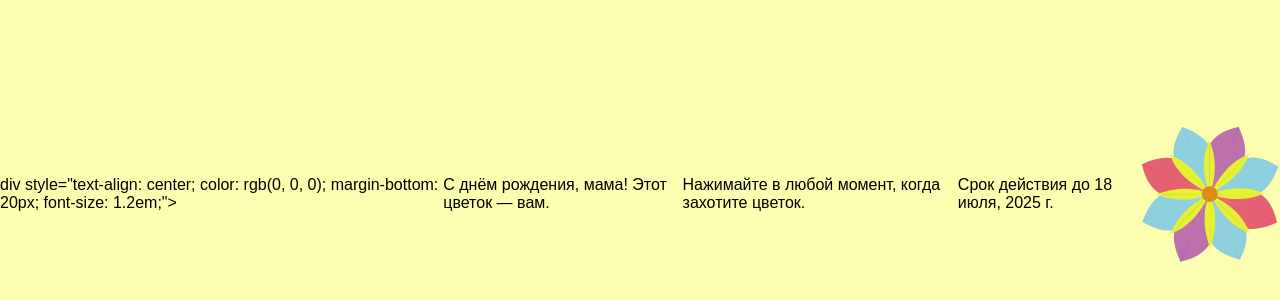
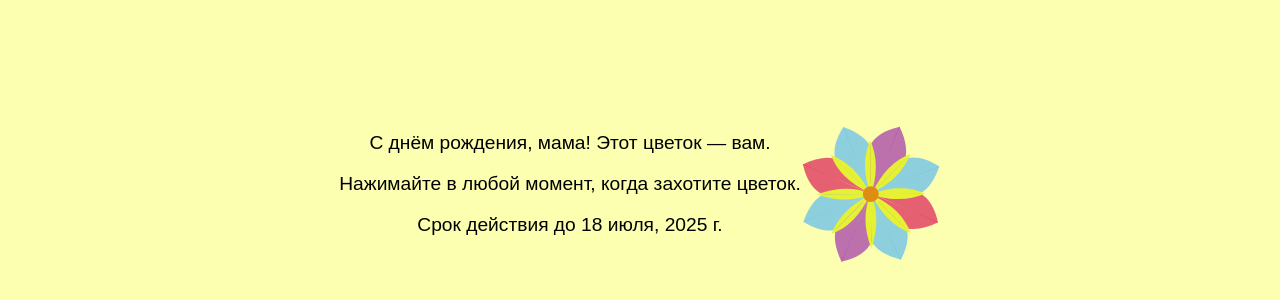
Before and after one commit to jinglebells2020/gul-al, a website: page index.html in a window 1280 px wide. Shown: the part 206-506 px from the top of the page. Drawn offline with Linux system fonts and the light colour scheme.

Commit message:
Update index.html

```diff
--- a/index.html
+++ b/index.html
@@ -43,7 +43,7 @@
   </style>
 </head>
 <body>
-  div style="text-align: center; color: rgb(0, 0, 0); margin-bottom: 20px; font-size: 1.2em;">
+  <div style="text-align: center; color: rgb(0, 0, 0); margin-bottom: 20px; font-size: 1.2em;">
     <p>С днём рождения, мама! Этот цветок — вам.</p>
     <p>Нажимайте в любой момент, когда захотите цветок.</p>
     <p>Срок действия до 18 июля, 2025 г.</p>
```
